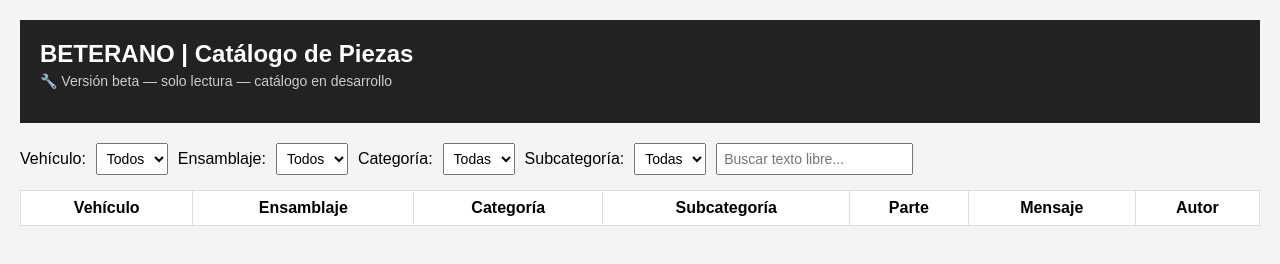
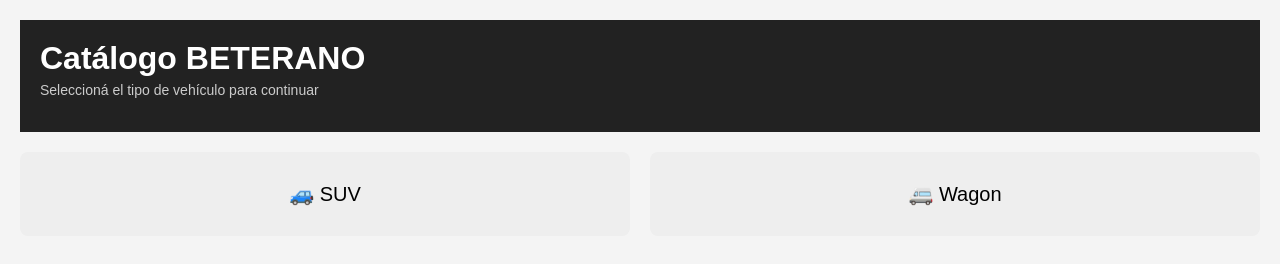
Before and after one commit to BeteranoMotors/beterano-catalogo-web, a plain HTML site: page index.html in a window 1280 px wide. Drawn offline with Linux system fonts and the light colour scheme; no server answers.

Commit message:
Versión 5: estructura con selección de tipo (SUV/Wagon) y catálogo renombrado

```diff
--- a/index.html
+++ b/index.html
@@ -1,48 +1,7 @@
 <!DOCTYPE html>
 <html lang="es">
-<head>
-  <meta charset="UTF-8" />
-  <meta name="viewport" content="width=device-width, initial-scale=1.0" />
-  <title>Catálogo de Piezas - Beterano</title>
-  <link rel="stylesheet" href="style.css" />
-</head>
-<body>
-  <header>
-    <h1>BETERANO | Catálogo de Piezas</h1>
-    <p class="aviso">🔧 Versión beta — solo lectura — catálogo en desarrollo</p>
-  </header>
-
-  <div class="filtros">
-    <label for="vehiculoSelect">Vehículo:</label>
-    <select id="vehiculoSelect"><option value="">Todos</option></select>
-
-    <label for="ensamblajeSelect">Ensamblaje:</label>
-    <select id="ensamblajeSelect"><option value="">Todos</option></select>
-
-    <label for="categoriaSelect">Categoría:</label>
-    <select id="categoriaSelect"><option value="">Todas</option></select>
-
-    <label for="subcategoriaSelect">Subcategoría:</label>
-    <select id="subcategoriaSelect"><option value="">Todas</option></select>
-
-    <input type="text" id="busquedaInput" placeholder="Buscar texto libre..." />
-  </div>
-
-  <table id="tablaPiezas">
-    <thead>
-      <tr>
-        <th>Vehículo</th>
-        <th>Ensamblaje</th>
-        <th>Categoría</th>
-        <th>Subcategoría</th>
-        <th>Parte</th>
-        <th>Mensaje</th>
-        <th>Autor</th>
-      </tr>
-    </thead>
-    <tbody></tbody>
-  </table>
-
-  <script src="script.js"></script>
-</body>
-</html>
+<head><meta charset="UTF-8" /><meta name="viewport" content="width=device-width, initial-scale=1.0" />
+<title>BETERANO - Catálogo</title><link rel="stylesheet" href="style.css" /></head>
+<body><header><h1>Catálogo BETERANO</h1><p class="aviso">Seleccioná el tipo de vehículo para continuar</p></header>
+<div class="selector-tipo"><a href="suv.html" class="card">🚙 SUV</a><a href="wagon.html" class="card">🚐 Wagon</a></div>
+</body></html>
--- a/style.css
+++ b/style.css
@@ -1,42 +1,9 @@
-
-body {
-  font-family: Arial, sans-serif;
-  margin: 0;
-  background-color: #f4f4f4;
-  padding: 20px;
-}
-header {
-  background-color: #222;
-  color: #fff;
-  padding: 20px;
-  margin-bottom: 20px;
-}
-h1 {
-  margin: 0;
-  font-size: 24px;
-}
-.aviso {
-  margin-top: 5px;
-  font-size: 14px;
-  color: #ccc;
-}
-.filtros {
-  display: flex;
-  flex-wrap: wrap;
-  gap: 10px;
-  align-items: center;
-  margin-bottom: 15px;
-}
-select, input[type="text"] {
-  padding: 6px;
-  font-size: 14px;
-}
-table {
-  width: 100%;
-  border-collapse: collapse;
-  background-color: #fff;
-}
-th, td {
-  padding: 8px;
-  border: 1px solid #ddd;
-}
+body{font-family:Arial,sans-serif;margin:0;background-color:#f4f4f4;padding:20px;}
+header{background-color:#222;color:#fff;padding:20px;margin-bottom:20px;}
+h1{margin:0}.aviso{margin-top:5px;font-size:14px;color:#ccc}
+.selector-tipo{display:flex;gap:20px}
+.card{background:#eee;padding:30px;font-size:20px;text-align:center;border-radius:8px;text-decoration:none;color:black;flex:1}
+.card:hover{background:#ddd}
+.vehiculos-lista{list-style:none;padding:0}
+.vehiculos-lista li{margin:10px 0}
+.vehiculos-lista a{text-decoration:none;color:#0077cc}
```
Also changed, not shown: suv.html (added, +8 -0 lines), vehiculo.js (added, +14 -0 lines), wagon.html (added, +8 -0 lines).
